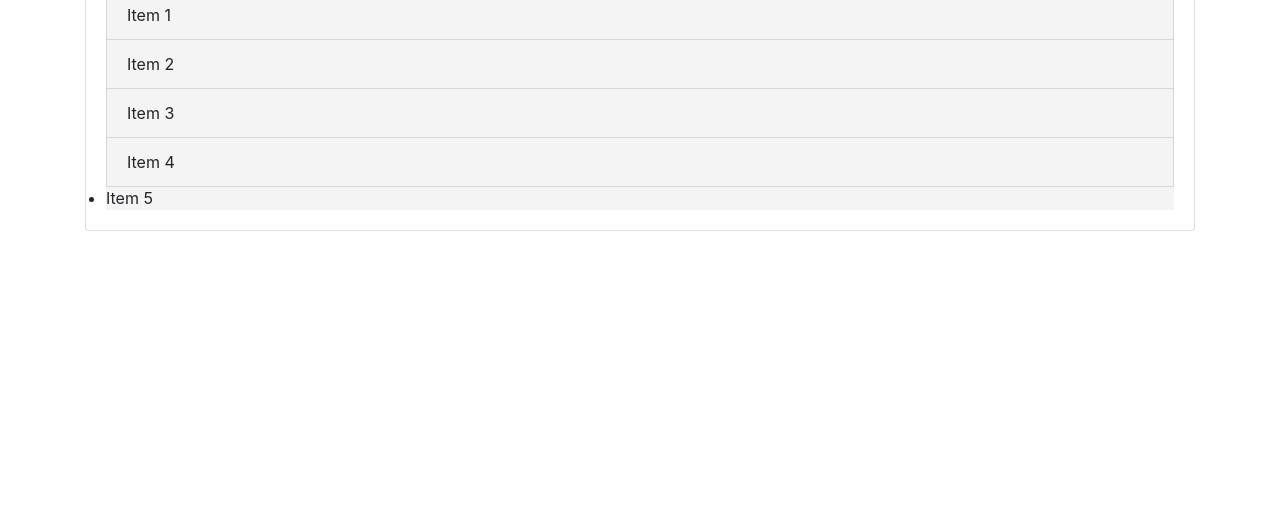
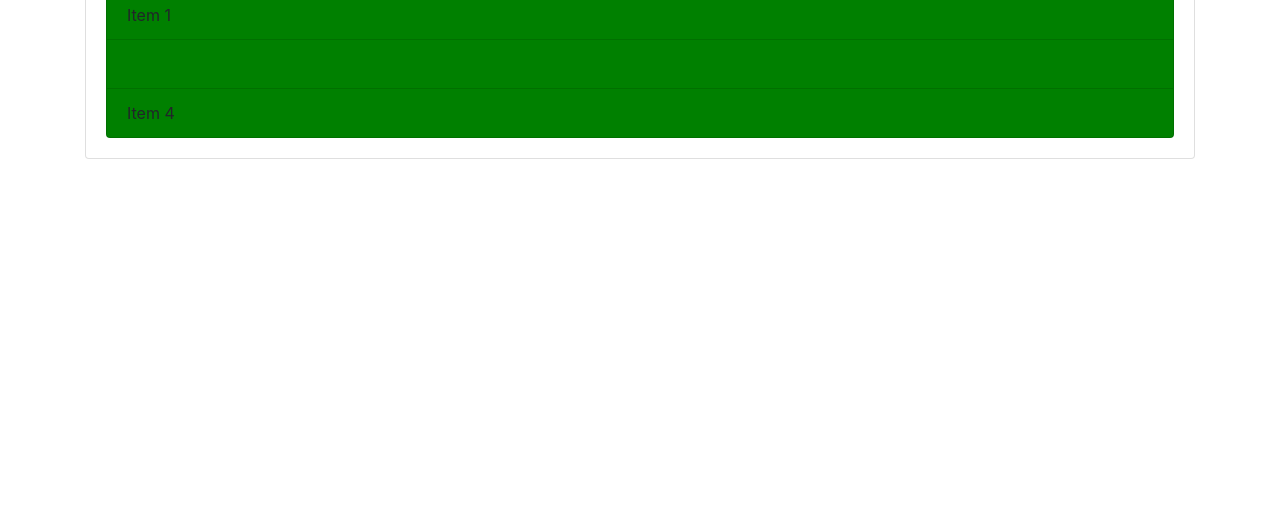
Before and after one commit to mdasif2002/gittutorialdemo, a plain HTML site: page index.html in a window 1280 px wide. Shown: the part 287-800 px from the top of the page. Drawn offline with nearby package versions, Linux system fonts and the light colour scheme.

Commit message:
Third commit

```diff
--- a/app.js
+++ b/app.js
@@ -3,7 +3,23 @@
 // for(var i =0;i<background.length;i++){
 //     background[i].style.fontWeight = 'bold';
 // }
-const item = document.getElementsByTagName('li');
-for(var i =0;i<item.length;i++){
-      item[i].style.backgroundColor = '#f4f4f4'
+// const item = document.getElementsByTagName('li');
+// for(var i =0;i<item.length;i++){
+//       item[i].style.backgroundColor = '#f4f4f4'
+//     }
+
+//QuerySelector
+const que = document.querySelector('.list-group-item:nth-child(2)');
+que.style.backgroundColor='green'
+
+const third = document.querySelector('.list-group-item:nth-child(3)');
+third.style.display = 'none'
+
+//QuerySelectorAll
+const lists = document.querySelectorAll('li');
+lists[1].style.color='green'
+for(var i=0;i<lists.length;i++){
+    if(lists[i]%2!=0){
+        lists[i].style.backgroundColor='green'
     }
+}
--- a/index.html
+++ b/index.html
@@ -26,7 +26,7 @@
       <li class="list-group-item">Item 2</li>
       <li  class="list-group-item">Item 3</li>
       <li class="list-group-item">Item 4</li>
-      <li>Item 5</li>
+
     </ul>
    </div>
   </div>
```
